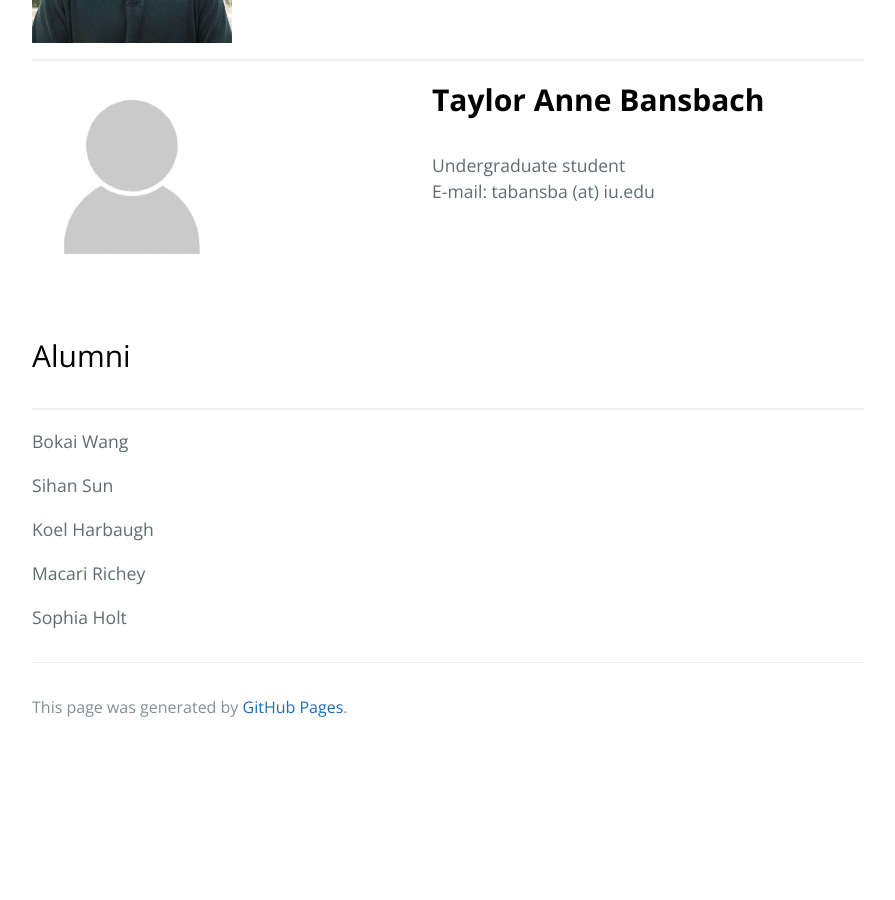
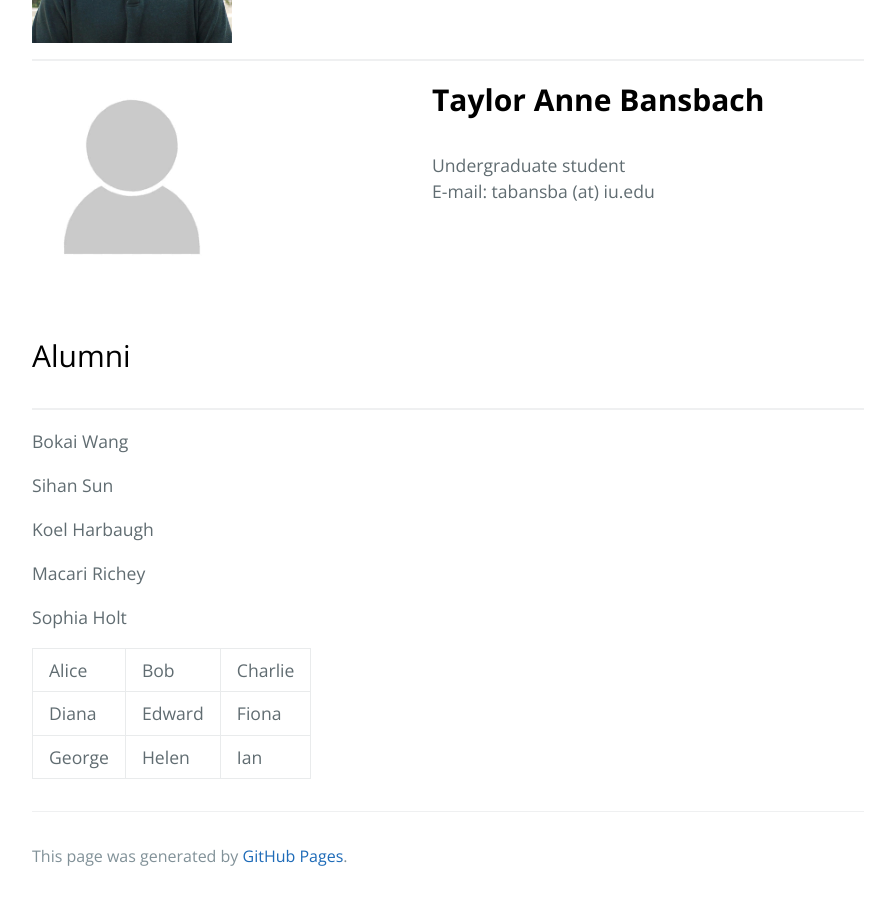
Before and after one commit to Hanmt-Lab/Hanmt-Lab.github.io, a Jekyll site: the page built from people/index.html, in a window 1280 px wide and 900 px high, scrolled down 1336 px. Shown: the whole window, without its empty margins (192-1087 px from the left). Built offline with Jekyll 4.4.1, drawn with Linux system fonts in a browser that asks for light colours; before the commit the page ends 2087 px from its top, so only the background shows below that.

Commit message:
Update index.html

```diff
--- a/people/index.html
+++ b/people/index.html
@@ -37,3 +37,21 @@ group: members
 <p>Koel Harbaugh</p>
 <p>Macari Richey</p>
 <p>Sophia Holt</p>
+
+<table>
+  <tr>
+    <td>Alice</td>
+    <td>Bob</td>
+    <td>Charlie</td>
+  </tr>
+  <tr>
+    <td>Diana</td>
+    <td>Edward</td>
+    <td>Fiona</td>
+  </tr>
+  <tr>
+    <td>George</td>
+    <td>Helen</td>
+    <td>Ian</td>
+  </tr>
+</table>
```
